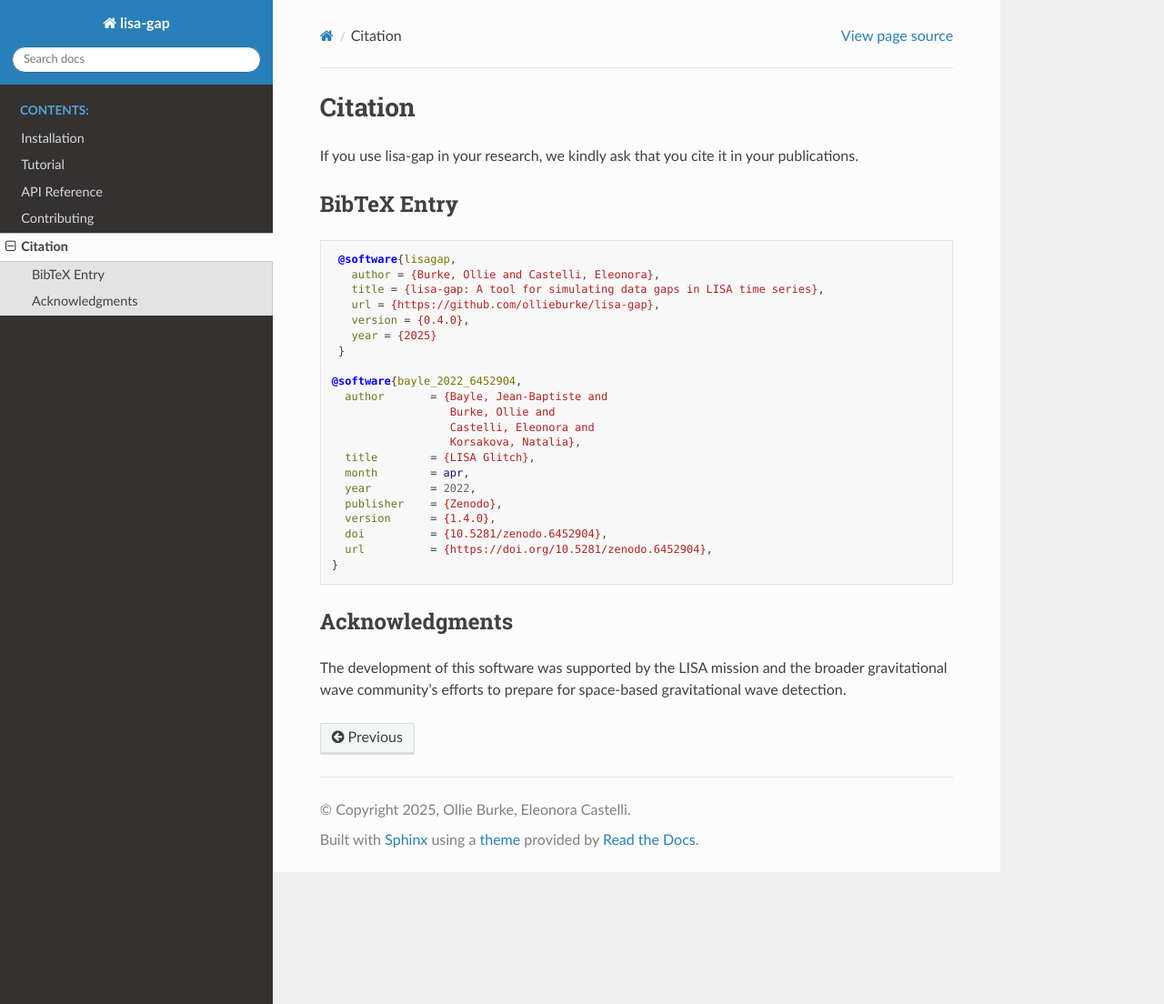
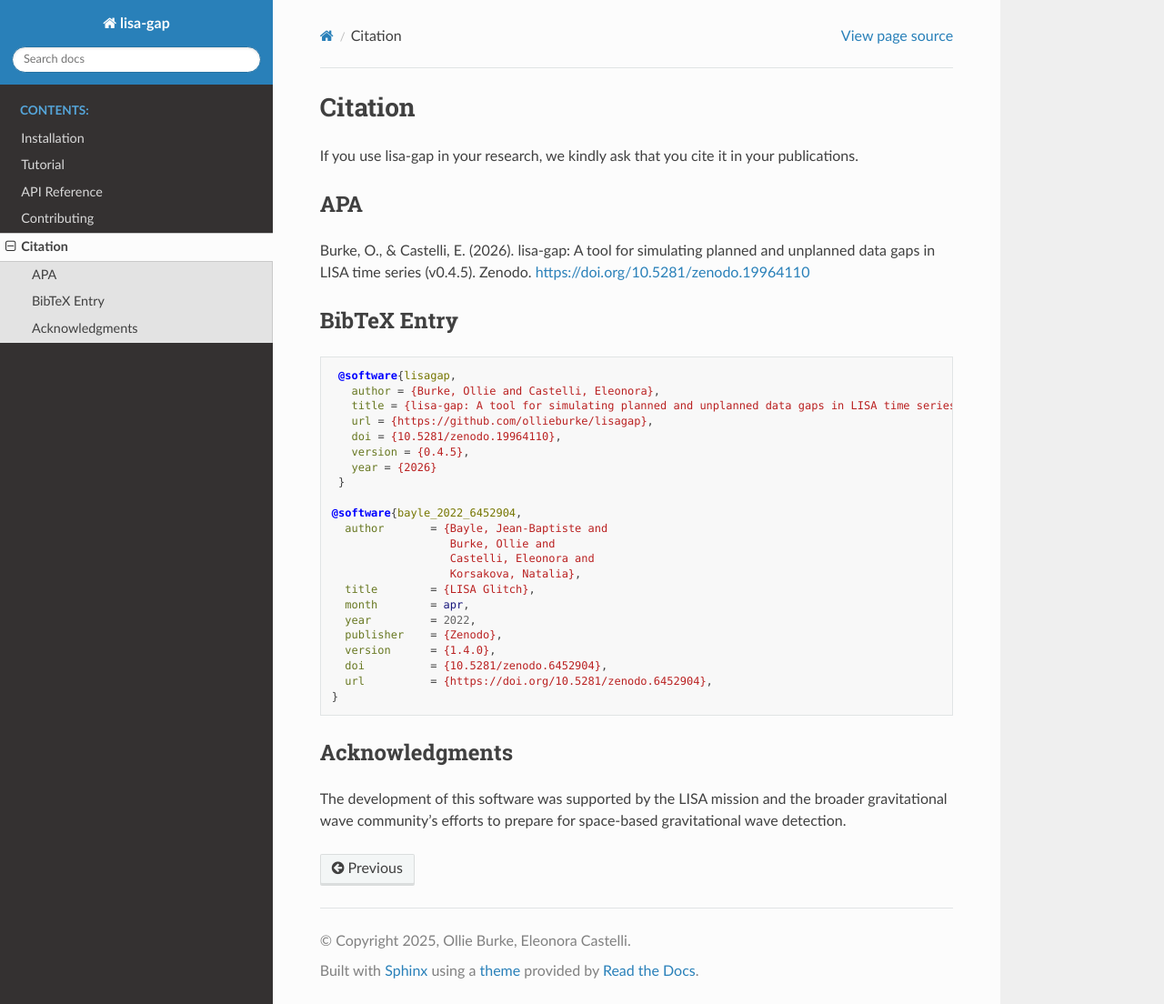
Before and after one commit to OllieBurke/lisagap, a Sphinx documentation site: the page built from docs/source/citation.rst, in a window 1280 px wide and 1104 px high. Shown: the whole window at 91% size. Built offline with Sphinx 7.4.7 and the Read the Docs theme 3.1.0, drawn with Linux system fonts in a browser that asks for light colours; pages that are not in the unit, such as notebooks, are missing from menus.

Commit message:
updated with zenodo details

```diff
--- a/docs/source/citation.rst
+++ b/docs/source/citation.rst
@@ -2,6 +2,11 @@ Citation
 ========
 
 If you use lisa-gap in your research, we kindly ask that you cite it in your publications.
+
+APA
+---
+
+Burke, O., & Castelli, E. (2026). lisa-gap: A tool for simulating planned and unplanned data gaps in LISA time series (v0.4.5). Zenodo. https://doi.org/10.5281/zenodo.19964110
 
 BibTeX Entry
 ------------
@@ -10,10 +15,11 @@ BibTeX Entry
 
    @software{lisagap,
      author = {Burke, Ollie and Castelli, Eleonora},
-     title = {lisa-gap: A tool for simulating data gaps in LISA time series},
-     url = {https://github.com/ollieburke/lisa-gap},
-     version = {0.4.0},
-     year = {2025}
+     title = {lisa-gap: A tool for simulating planned and unplanned data gaps in LISA time series},
+     url = {https://github.com/ollieburke/lisagap},
+     doi = {10.5281/zenodo.19964110},
+     version = {0.4.5},
+     year = {2026}
    }
 
   @software{bayle_2022_6452904,
--- a/docs/source/index.rst
+++ b/docs/source/index.rst
@@ -1,5 +1,9 @@
 lisa-gap Documentation
 ======================
+
+.. image:: https://zenodo.org/badge/1015328974.svg
+   :target: https://doi.org/10.5281/zenodo.19964110
+   :alt: DOI
 
 **lisa-gap** is a Python package for simulating planned and unplanned data gaps in LISA time series data.
 
```
